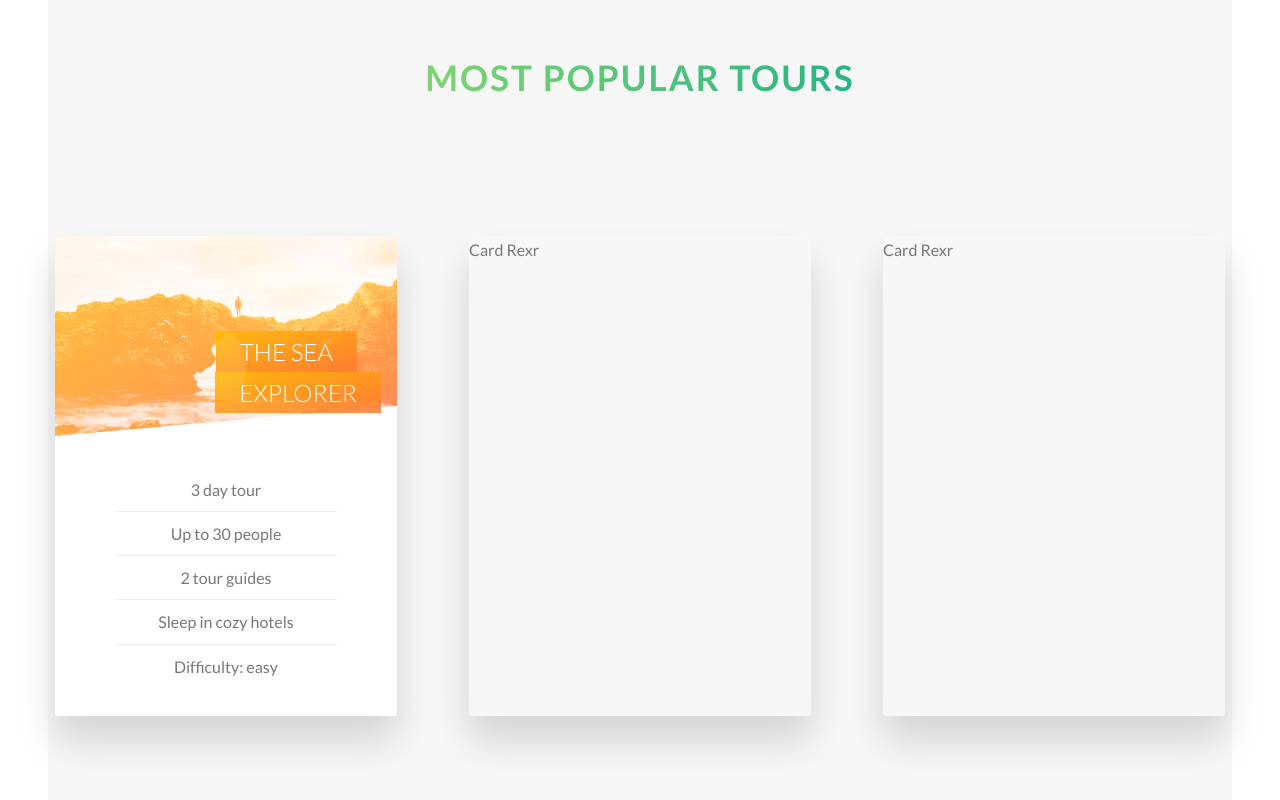
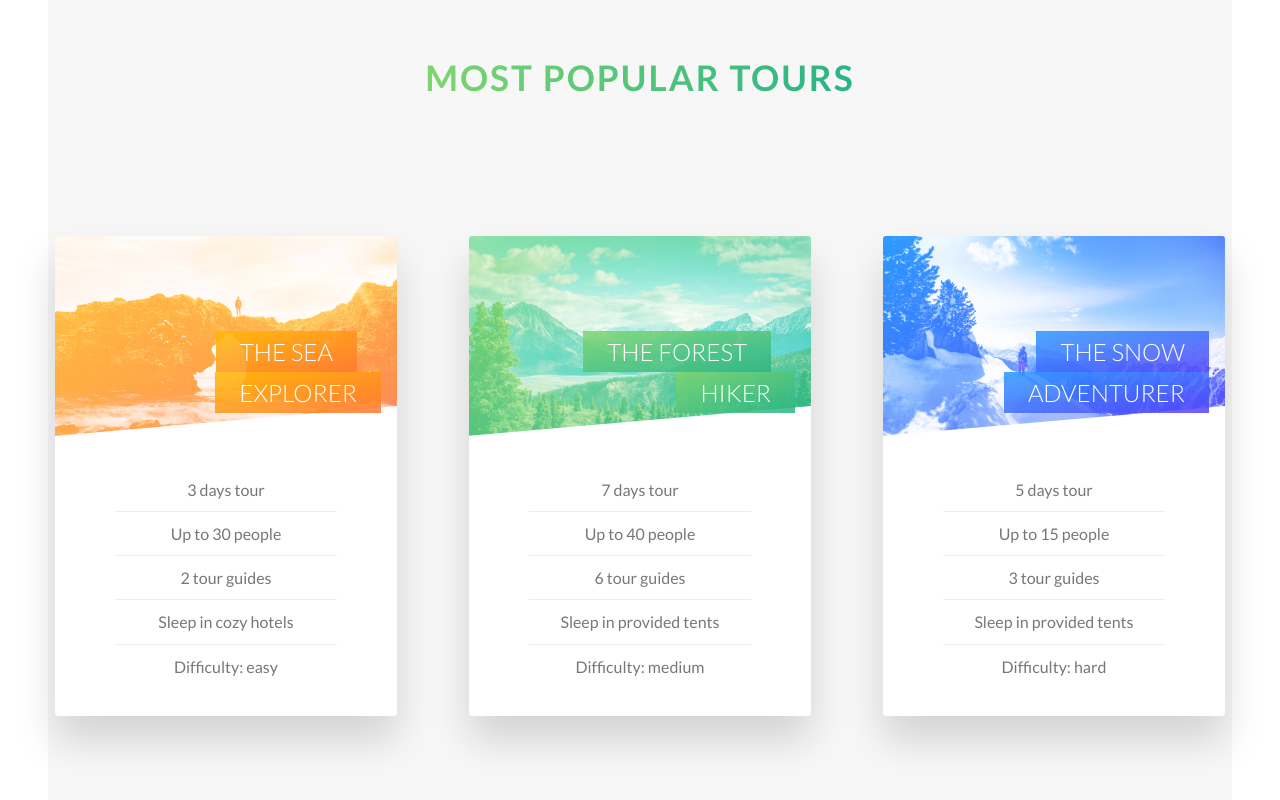
Before and after one commit to maverickdeepak/Nature-Tour, a website: page index.html in a window 1280 px wide. Shown: the part 2473-3273 px from the top of the page. Drawn offline with Linux system fonts and the light colour scheme.

Commit message:
Complete the cards section

```diff
--- a/index.html
+++ b/index.html
@@ -146,7 +146,7 @@
                 </h4>
                 <div class="card__details">
                   <ul>
-                    <li>3 day tour</li>
+                    <li>3 days tour</li>
                     <li>Up to 30 people</li>
                     <li>2 tour guides</li>
                     <li>Sleep in cozy hotels</li>
@@ -155,21 +155,73 @@
                 </div>
               </div>
               <div class="card__side card__side--back card__side--back-1">
-                Back
+                <div class="card__cta">
+                  <div class="card__price-box">
+                    <p class="card__price-only">Only</p>
+                    <p class="card__price-value">$249</p>
+                  </div>
+                  <a href="#" class="btn btn--white">Book Now</a>
+                </div>
               </div>
             </div>
           </div>
           <div class="col-1-of-3">
             <div class="card">
-              <div class="card__side">
-                Card Rexr
+              <div class="card__side card__side--front">
+                <div class="card__picture card__picture-2">
+                  &nbsp;
+                </div>
+                <h4 class="card__heading">
+                  <span class="card__heading-span card__heading-span--2">The forest hiker</span>
+                </h4>
+                <div class="card__details">
+                  <ul>
+                    <li>7 days tour</li>
+                    <li>Up to 40 people</li>
+                    <li>6 tour guides</li>
+                    <li>Sleep in provided tents</li>
+                    <li>Difficulty: medium</li>
+                  </ul>
+                </div>
+              </div>
+              <div class="card__side card__side--back card__side--back-2">
+                <div class="card__cta">
+                  <div class="card__price-box">
+                    <p class="card__price-only">Only</p>
+                    <p class="card__price-value">$669</p>
+                  </div>
+                  <a href="#" class="btn btn--white">Book Now</a>
+                </div>
               </div>
             </div>
           </div>
           <div class="col-1-of-3">
             <div class="card">
-              <div class="card__side">
-                Card Rexr
+              <div class="card__side card__side--front">
+                <div class="card__picture card__picture-3">
+                  &nbsp;
+                </div>
+                <h4 class="card__heading">
+                  <span class="card__heading-span card__heading-span--3">The snow adventurer</span>
+                </h4>
+                <div class="card__details">
+                  <ul>
+                    <li>5 days tour</li>
+                    <li>Up to 15 people</li>
+                    <li>3 tour guides</li>
+                    <li>Sleep in provided tents</li>
+                    <li>Difficulty: hard</li>
+                  </ul>
+                </div>
+              </div>
+              <div class="card__side card__side--back card__side--back-3">
+                <div class="card__cta">
+                  <div class="card__price-box">
+                    <p class="card__price-only">Only</p>
+                    <p class="card__price-value">$999</p>
+                  </div>
+                  <a href="#" class="btn btn--white">Book Now</a>
+                </div>
               </div>
             </div>
           </div>
--- a/sass/components/_card.scss
+++ b/sass/components/_card.scss
@@ -32,6 +32,20 @@
   				$color-secondary-light,
   				$color-secondary-dark)
   		}
+
+  		&-2 {
+  			background-image: linear-gradient(
+  				to right bottom,
+  				$color-primary-light,
+  				$color-primary-dark)
+  		}
+
+  		&-3 {
+  			background-image: linear-gradient(
+  				to right bottom,
+  				$color-tertiary-light,
+  				$color-tertiary-dark)
+  		}
   	}
   }
 
@@ -61,11 +75,19 @@
   	}
 
   	&-2 {
-  		background-image: url('../img/nat-5.jpg');
+  		background-image: linear-gradient(
+  				to right bottom,
+  				$color-primary-light,
+  				$color-primary-dark),
+  				url('../img/nat-6.jpg');
   	}
 
   	&-3 {
-  		background-image: url('../img/nat-5.jpg');
+  		background-image: linear-gradient(
+  				to right bottom,
+  				$color-tertiary-light,
+  				$color-tertiary-dark),
+  				url('../img/nat-7.jpg');
   	}
   }
 
@@ -92,6 +114,20 @@
   				rgba($color-secondary-light, 0.85),
   				rgba($color-secondary-dark, 0.85)),
   	}
+
+  	&--2 {
+  		background-image: linear-gradient(
+  				to right bottom,
+  				rgba($color-primary-light, 0.85),
+  				rgba($color-primary-dark, 0.85)),
+  	}
+
+  	&--3 {
+  		background-image: linear-gradient(
+  				to right bottom,
+  				rgba($color-tertiary-light, 0.85),
+  				rgba($color-tertiary-dark, 0.85)),
+  	}
   }
 
   &__details {
@@ -112,4 +148,32 @@
   		}
   	}
   }
+
+  // Front side styling
+
+  &__cta {
+  	position: absolute;
+  	top: 50%;
+  	left: 50%;
+  	transform: translate(-50%, -50%);
+  	width: 90%;
+  	text-align: center;
+  }
+
+
+  &__price-box {
+  	color: $color-white;
+  	text-align: center;
+  	margin-bottom: 5rem;
+  }
+
+  &__price-only {
+  	font-size: 1rem;
+  	text-transform:uppercase;
+  }
+
+  &__price-value {
+  	font-size: 3.5rem;
+  	font-weight: 300;
+  }
 }
```
Also changed, not shown: css/style.css.
